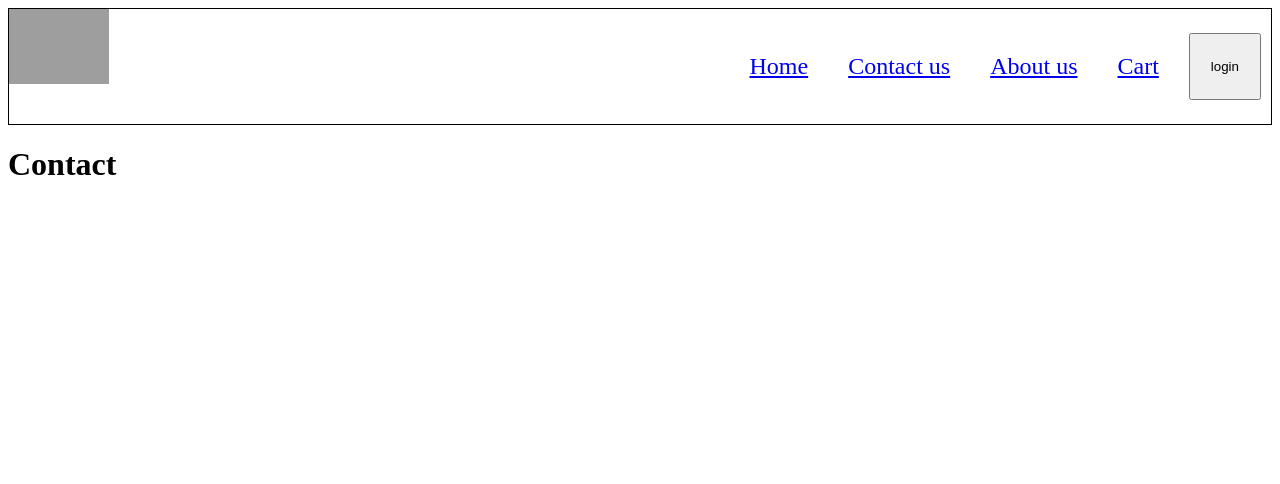
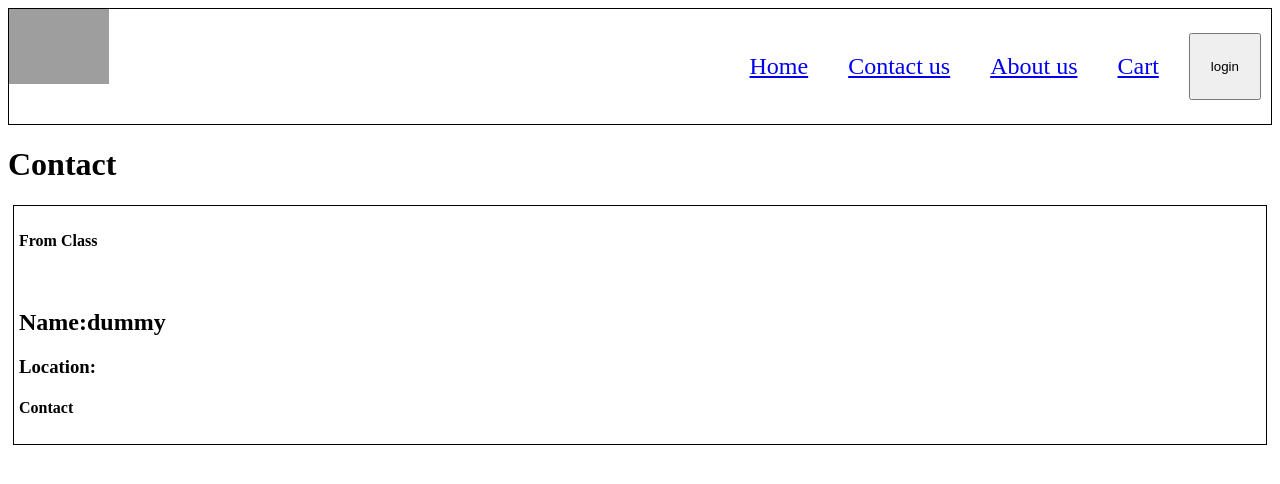
Before and after one commit to anshu-gautam/Food_food, a React (Vite) app: page /contact in a window 1280 px wide. Shown: the top 484 px of the page. Built offline with nearby package versions, Linux system fonts and the light colour scheme; no server answers; grey boxes are pictures that could not be loaded.

Commit message:
added details in contact page using classBasedComponents and github api

```diff
--- a/index.css
+++ b/index.css
@@ -58,3 +58,8 @@
 .search-box {
   margin: 5px;
 }
+.user-card{
+  padding:5px;
+  border: 1px solid black;
+  margin:5px;
+}
--- a/index.html
+++ b/index.html
@@ -1,4 +1,4 @@
-<!doctype html>
+<!DOCTYPE html>
 <html>
   <head>
     <meta charset="utf-8" />
--- a/src/components/Contact.js
+++ b/src/components/Contact.js
@@ -1,5 +1,25 @@
-const Contact = () => {
-  return <h1>Contact</h1>;
-};
+import React from "react";
+import User from "./User";
+import UserClass from "./UserClass";
+
+class Contact extends React.Component {
+  constructor(props) {
+    super(props);
+    // console.log("Parent Constructor");
+  }
+  componentDidMount() {
+    // console.log("Parent componentDidMount");
+  }
+  render() {
+    console.log("Parent Render");
+    return (
+      <div>
+        <h1>Contact</h1>
+
+        <UserClass />
+      </div>
+    );
+  }
+}
 
 export default Contact;
--- a/src/components/RestaurantMenu.js
+++ b/src/components/RestaurantMenu.js
@@ -13,6 +13,7 @@ const RestaurantMenu = () => {
     try {
       const data = await fetch(MENU_API + resId);
       const resJson = await data.json();
+
       console.log(resJson);
 
       setResInfo(resJson.data);
@@ -27,6 +28,7 @@ const RestaurantMenu = () => {
 
   const { itemCards } =
     resInfo.cards[2].groupedCard.cardGroupMap.REGULAR.cards[1].card.card;
+
   console.log(itemCards);
 
   return (
--- /dev/null
+++ b/src/components/User.js
@@ -0,0 +1,18 @@
+import { useState } from "react";
+
+const User = ({ name, location }) => {
+  const [count] = useState(0);
+  const [count2] = useState(2);
+
+  return (
+    <div className="user-card">
+      <h2> Count: {count}</h2>
+      <h2> Count: {count2}</h2>
+
+      <h2>Name: {name}</h2>
+      <h3>Location: {location}</h3>
+      <h4>Contact</h4>
+    </div>
+  );
+};
+export default User;
--- /dev/null
+++ b/src/components/UserClass.js
@@ -0,0 +1,40 @@
+import React from "react";
+class USerClass extends React.Component {
+  constructor(props) {
+    super(props);
+    this.state = {
+      userInfo: {
+        name: "dummy",
+        location: " ",
+        avatar_url: " ",
+      },
+    };
+    // console.log(this.props.name + "Child Constrctor");
+  }
+  async componentDidMount() {
+    const data = await fetch("https://api.github.com/users/anshu-gautam");
+    const jsonData = await data.json();
+    console.log(jsonData);
+
+    this.setState({
+      userInfo: jsonData,
+    });
+
+    // console.log(this.props.name +"Child componentDidMount");
+  }
+  render() {
+    // console.log(this.props.name +"Child Render");
+
+    const { name, location, avatar_url } = this.state.userInfo;
+    return (
+      <div className="user-card">
+        <h4>From Class</h4>
+        <img src={avatar_url} />
+        <h2>Name:{name} </h2>
+        <h3>Location: {location}</h3>
+        <h4>Contact</h4>
+      </div>
+    );
+  }
+}
+export default USerClass;
--- a/src/utils/constant.js
+++ b/src/utils/constant.js
@@ -5,4 +5,4 @@ export const CDN_URL =
   "https://media-assets.swiggy.com/swiggy/image/upload/fl_lossy,f_auto,q_auto,w_508,h_290,c_fill/";
 
 export const MENU_API =
-  "https://www.swiggy.com/dapi/menu/pl?page-type=REGULAR_MENU&complete-menu=true&lat=17.4698577&lng=78.3578246&restaurantId=34633&catalog_qa=undefined&submitAction=ENTER";
+  "https://www.swiggy.com/dapi/menu/pl?page-type=REGULAR_MENU&complete-menu=true&lat=17.4698577&lng=78.3578246&restaurantId=";
```
